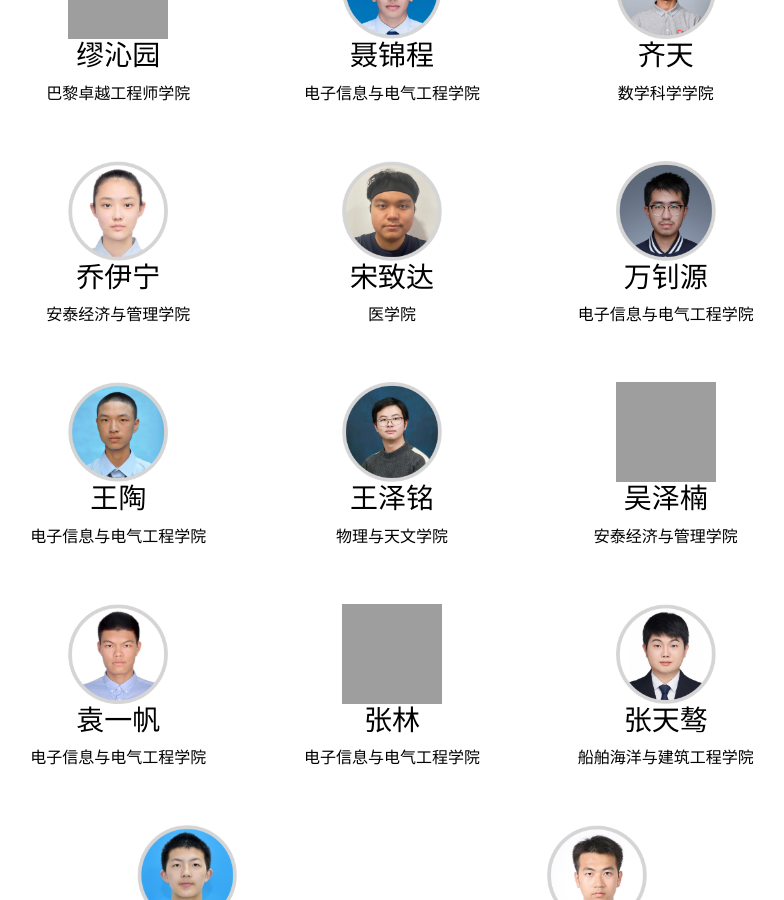
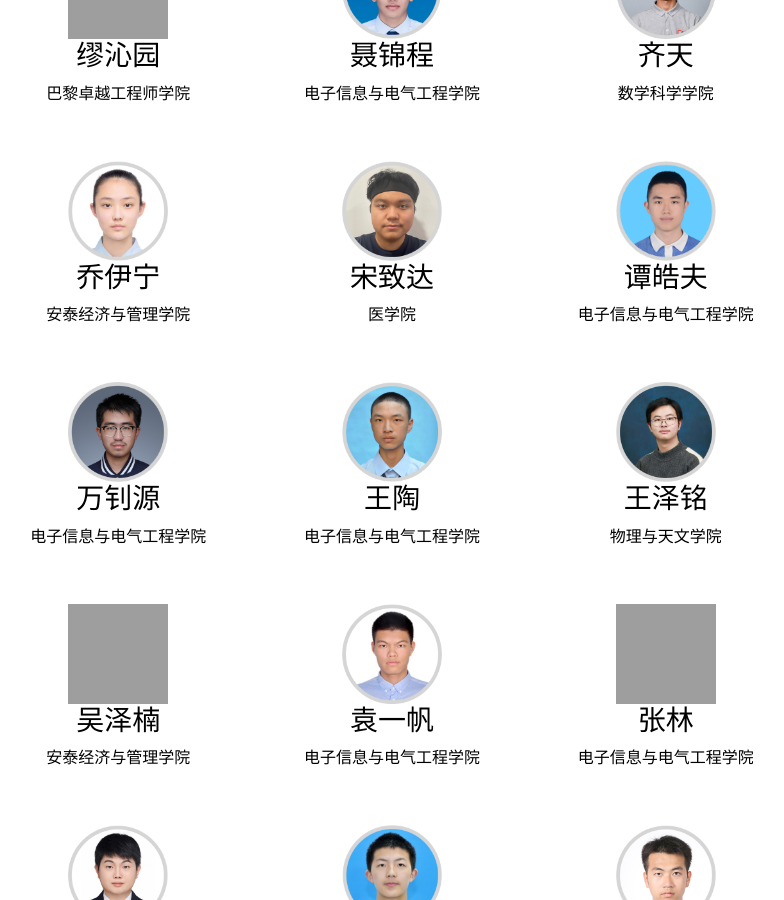
Before and after one commit to SJTU-AIGC/cn, a Jekyll site: the page built from team.md, in a window 1280 px wide and 900 px high, scrolled down 1923 px. Shown: the whole window, without its empty margins (248-1032 px from the left). Built offline with Jekyll 4.4.1, drawn with Linux system fonts in a browser that asks for light colours.

Commit message:
update img

```diff
--- a/_data/settings.yml
+++ b/_data/settings.yml
@@ -47,6 +47,7 @@ classof2024:
 - {name: '齐天', school: '数学科学学院', image: 'assets/img/classof2024/qitian.png', url: ''}
 - {name: '乔伊宁', school: '安泰经济与管理学院', image: 'assets/img/classof2024/qiaoyining.png', url: ''}
 - {name: '宋致达', school: '医学院', image: 'assets/img/classof2024/songzhida.png', url: ''}
+- {name: '谭皓夫', school: '电子信息与电气工程学院', image: 'assets/img/classof2024/tanhaofu.png', url: ''}
 - {name: '万钊源', school: '电子信息与电气工程学院', image: 'assets/img/classof2024/wanzhaoyuan.png', url: ''}
 - {name: '王陶', school: '电子信息与电气工程学院', image: 'assets/img/classof2024/wangtao.png', url: ''}
 - {name: '王泽铭', school: '物理与天文学院', image: 'assets/img/classof2024/wangzeming.png', url: ''}
```
Also changed, not shown: assets/img/classof2024/tanhaofu.png (added).
